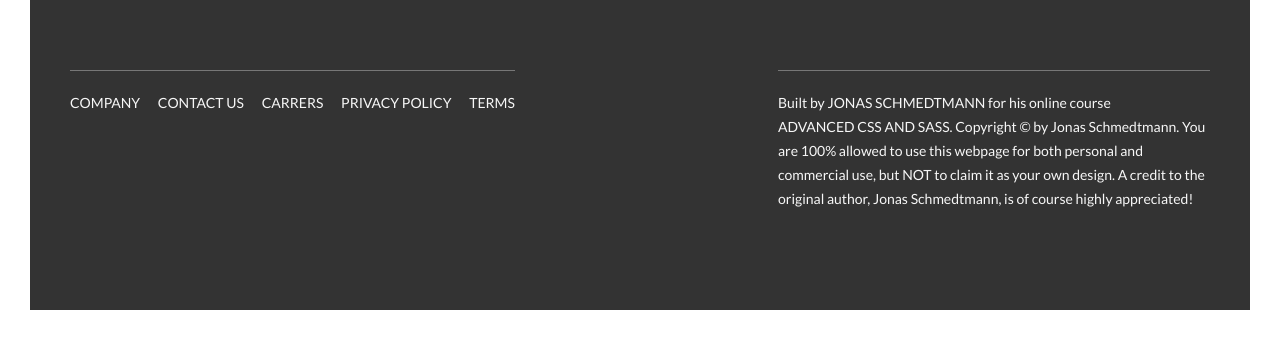
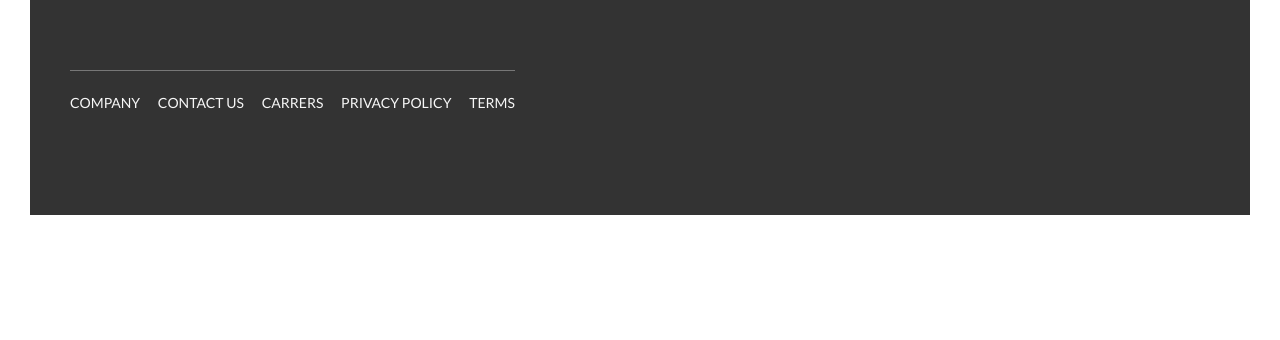
Before and after one commit to hayderjebur/Instruments-Store, a website: page index.html in a window 1280 px wide. Shown: the part 5900-6240 px from the top of the page. After the commit the page ends 6145 px from the top, so only its background shows below. Drawn offline with Linux system fonts and the light colour scheme.

Commit message:
Update index.html

```diff
--- a/index.html
+++ b/index.html
@@ -479,15 +479,6 @@
           </div>
         </div>
         <div class="col-1-of-2">
-          <p class="footer__copyright">
-            Built by <a href="#" class="footer__link">Jonas Schmedtmann</a> for
-            his online course
-            <a href="#" class="footer__link">Advanced CSS and Sass</a>.
-            Copyright &copy; by Jonas Schmedtmann. You are 100% allowed to use
-            this webpage for both personal and commercial use, but NOT to claim
-            it as your own design. A credit to the original author, Jonas
-            Schmedtmann, is of course highly appreciated!
-          </p>
         </div>
       </div>
     </footer>
```
